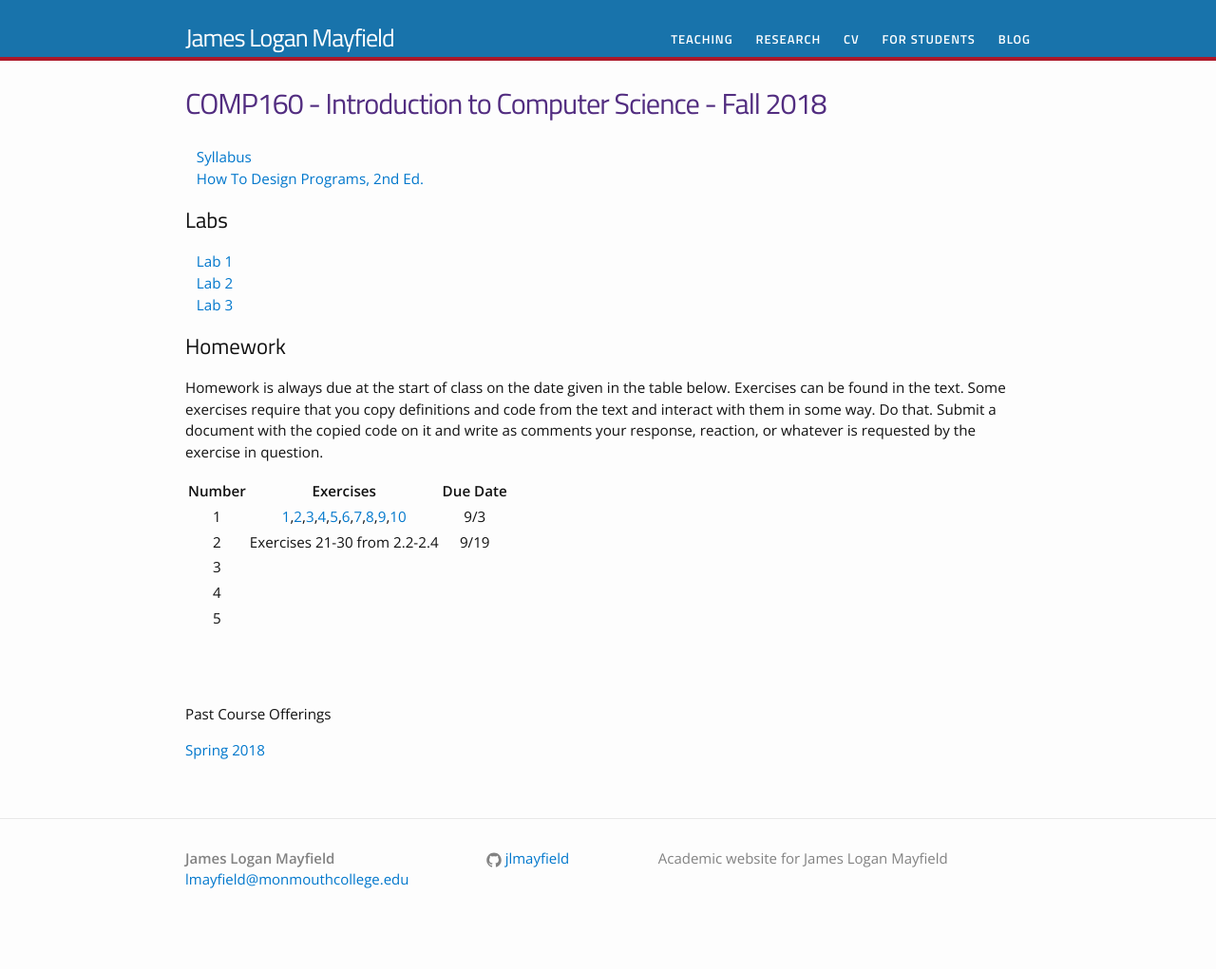
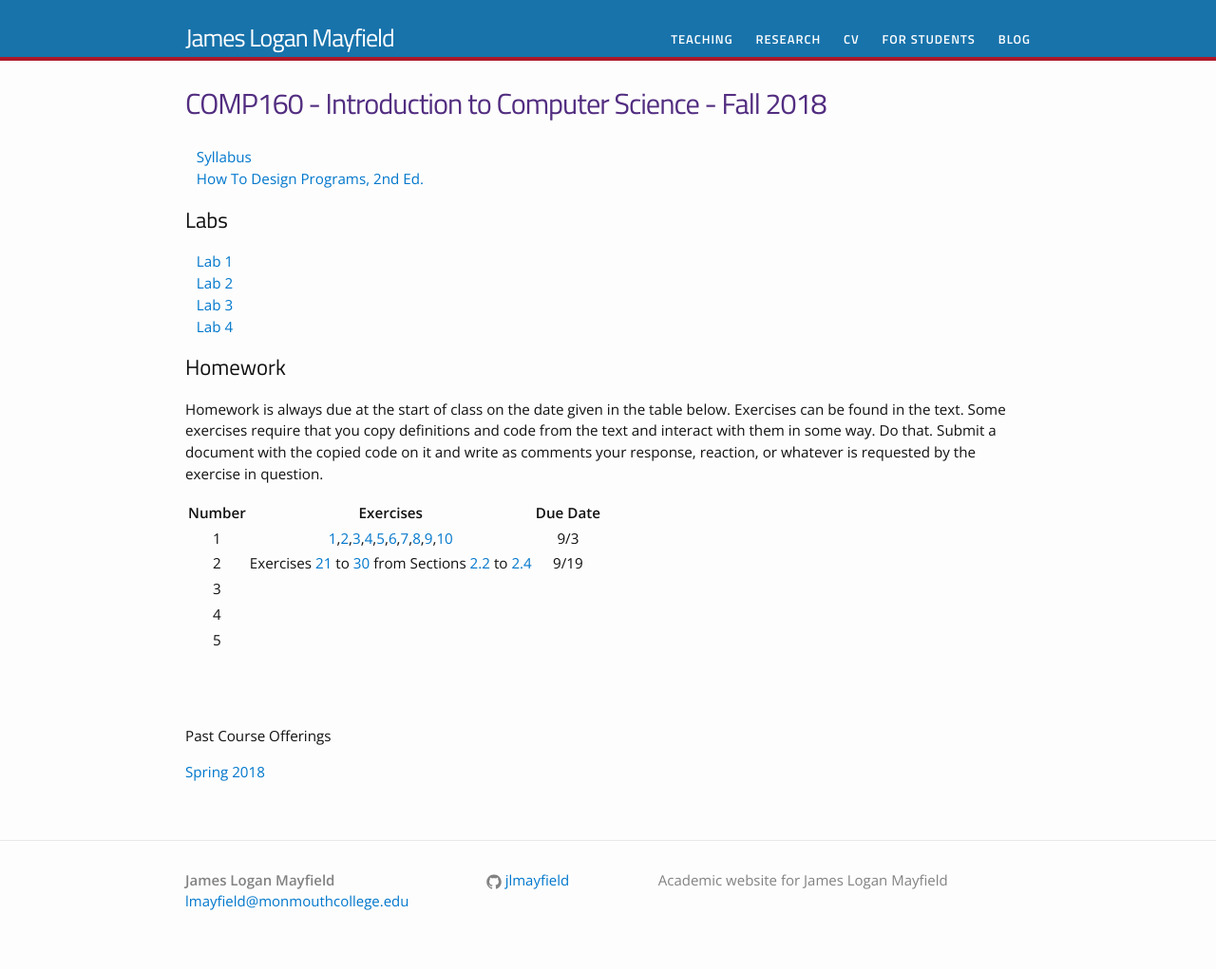
Before and after one commit to jlmayfield/jlmayfield.github.io, a Jekyll site: the page built from teaching/comp160.md, in a window 1280 px wide. Shown: the whole page at 95% size. Built offline with Jekyll 4.4.1, drawn with Linux system fonts in a browser that asks for light colours; before the commit the page ends 998 px from its top, so only the background shows below that.

Commit message:
fa18. c160. added lab4. updated hwk3 with links

```diff
--- a/teaching/comp160.md
+++ b/teaching/comp160.md
@@ -12,6 +12,7 @@ permalink: /teaching/COMP160/
 &nbsp;&nbsp;&nbsp;[Lab 1](/teaching/COMP160/labs/comp160-lab1.pdf)
 &nbsp;&nbsp;&nbsp;[Lab 2](/teaching/COMP160/labs/comp160-lab2.pdf)
 &nbsp;&nbsp;&nbsp;[Lab 3](/teaching/COMP160/labs/comp160-lab3.pdf)
+&nbsp;&nbsp;&nbsp;[Lab 4](/teaching/COMP160/labs/comp160-lab4.pdf)
 
 ## Homework
 
@@ -20,7 +21,7 @@ Homework is always due at the start of class on the date given in the table belo
 | Number | Exercises | Due Date |
 |:------:|:---------:|:--------:|
 |    1    |  [1](https://htdp.org/2018-01-06/Book/part_one.html#%28counter._%28exercise._arith-n%29%29),[2](https://htdp.org/2018-01-06/Book/part_one.html#%28counter._%28exercise._arith-s0%29%29),[3](https://htdp.org/2018-01-06/Book/part_one.html#%28counter._%28exercise._arith-s1%29%29),[4](https://htdp.org/2018-01-06/Book/part_one.html#%28counter._%28exercise._arith-s2%29%29),[5](https://htdp.org/2018-01-06/Book/part_one.html#%28counter._%28exercise._arith-i2%29%29),[6](https://htdp.org/2018-01-06/Book/part_one.html#%28counter._%28exercise._arith-i1%29%29),[7](https://htdp.org/2018-01-06/Book/part_one.html#%28counter._%28exercise._arith-b1%29%29),[8](https://htdp.org/2018-01-06/Book/part_one.html#%28counter._%28exercise._arith-b2%29%29  ),[9](https://htdp.org/2018-01-06/Book/part_one.html#%28counter._%28exercise._arith-p1%29%29),[10](https://htdp.org/2018-01-06/Book/part_one.html#%28counter._%28exercise._arith-p2%29%29) |  9/3   |
-| 2 | Exercises 21-30 from 2.2-2.4| 9/19 |
+| 2 | Exercises [21](https://htdp.org/2018-01-06/Book/part_one.html#%28counter._%28exercise._ex~3astepper1%29%29) to [30](https://htdp.org/2018-01-06/Book/part_one.html#%28counter._%28exercise._constant1%29%29) from Sections [2.2](https://htdp.org/2018-01-06/Book/part_one.html#%28part._sec~3acomputing%29) to [2.4](https://htdp.org/2018-01-06/Book/part_one.html#%28part._sec~3aglobal%29)| 9/19 |
 | 3 | | |
 | 4 | | |
 | 5 | | |
```
Also changed, not shown: 1 other file.
